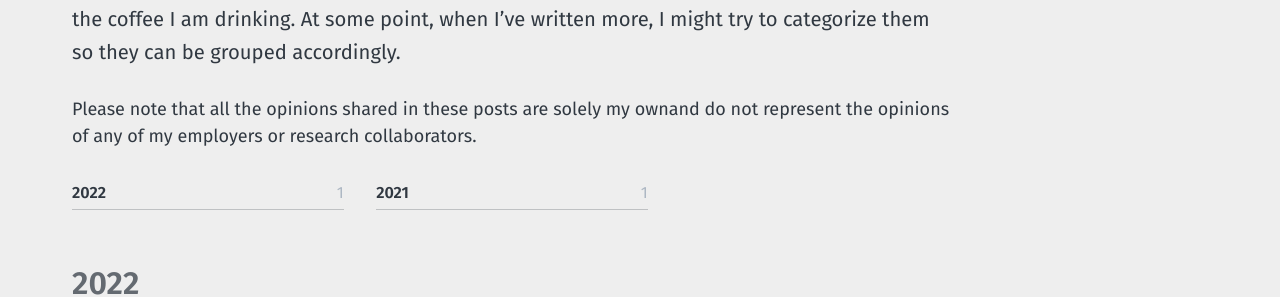
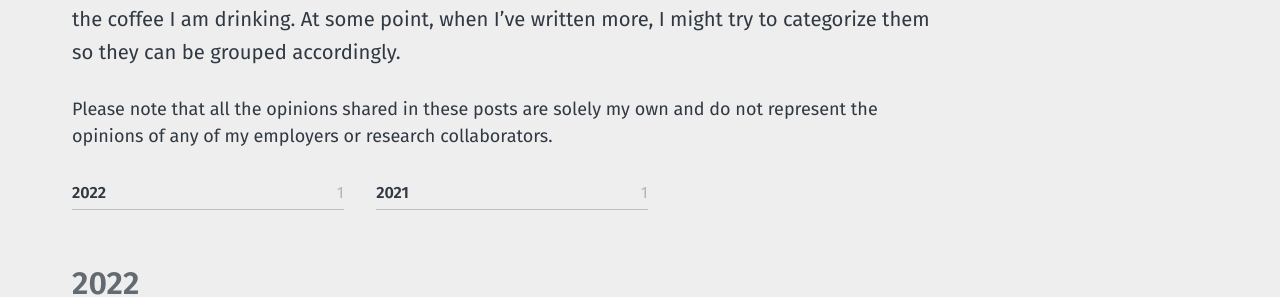
Before and after one commit to nphamilton/nphamilton.github.io, a Jekyll site: the page built from blog.md, in a window 1280 px wide. Shown: the part 366-663 px from the top of the page. Built offline with Jekyll 4.4.1, drawn with Linux system fonts in a browser that asks for light colours.

Commit message:
caught typo on blog page

```diff
--- a/blog.md
+++ b/blog.md
@@ -5,4 +5,4 @@ title: Blog
 ---
 Hello and welcome to my blog. Here I have posts covering the wide variety of topics in my life. I'll cover topics from my research in Safe Reinforcement Learning, to the novels I'm reading, and the coffee I am drinking. At some point, when I've written more, I might try to categorize them so they can be grouped accordingly.
 
-Please note that all the opinions shared in these posts are solely my ownand do not represent the opinions of any of my employers or research collaborators.
+Please note that all the opinions shared in these posts are solely my own and do not represent the opinions of any of my employers or research collaborators.
```
Also changed, not shown: 1 other file.
